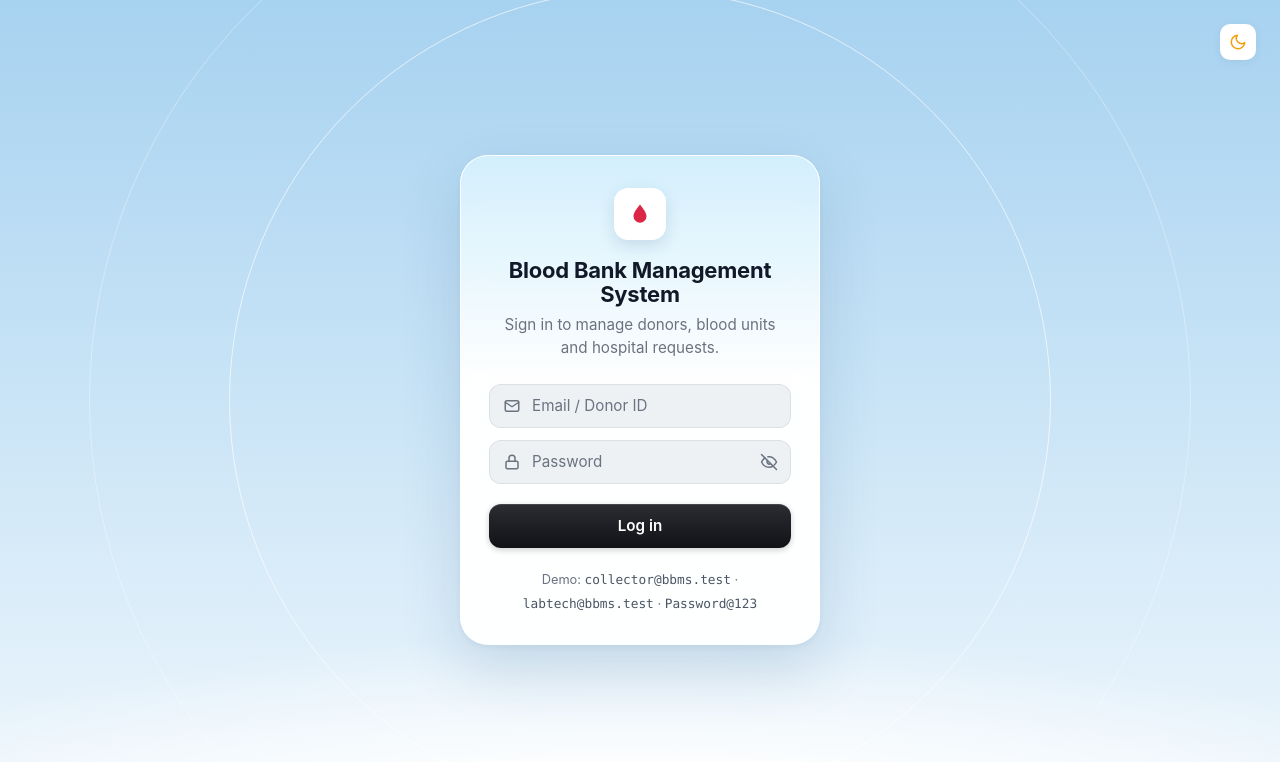
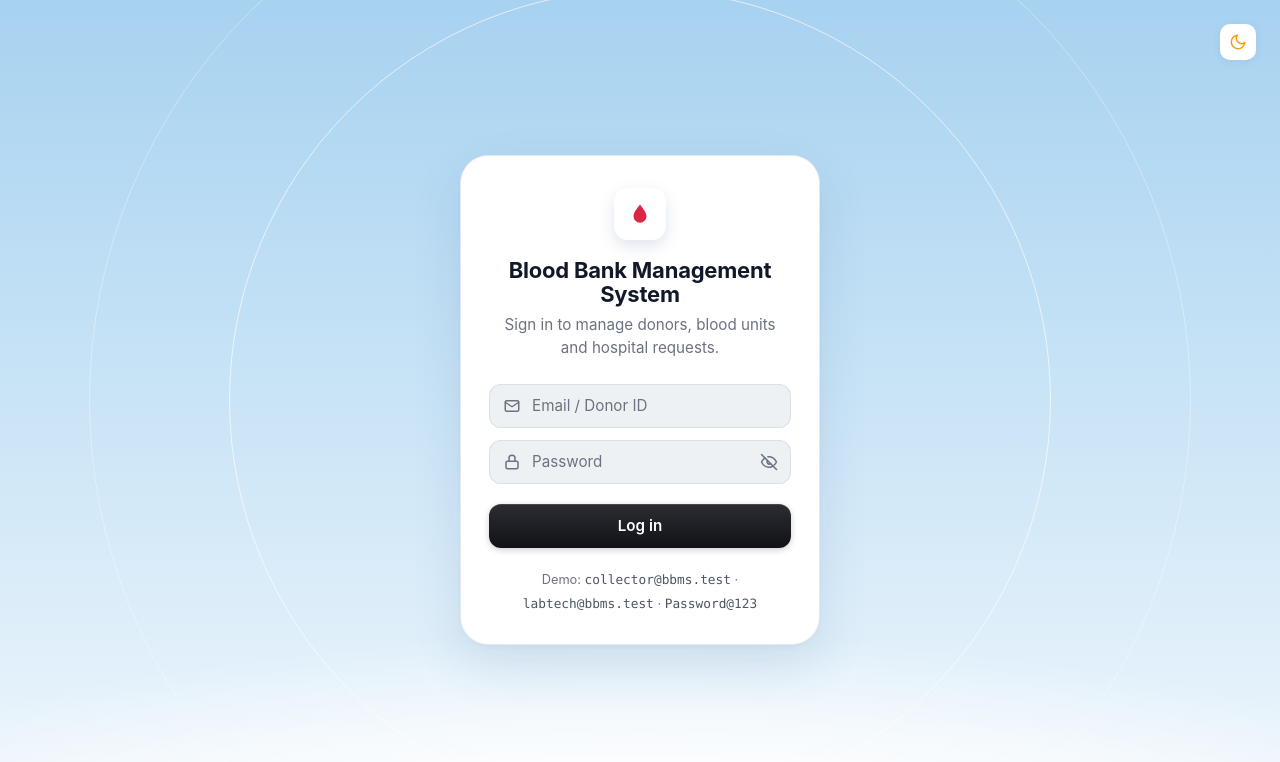
Before and after one commit to Yashtadi/bbms-team15, a React (Vite) app in the folder client/: page / in a window 1280 px wide. Shown: the top 762 px of the page. Built offline with nearby package versions, Linux system fonts and the light colour scheme.

Commit message:
style(theme): remove top blue gradient tint from light mode cards for a clean single-color background

```diff
--- a/client/src/index.css
+++ b/client/src/index.css
@@ -16,9 +16,9 @@
   --header-border: rgba(255, 255, 255, 0.9);
   --header-shadow: 0 4px 20px rgba(30, 80, 130, 0.08);
 
-  --card-bg: linear-gradient(180deg, rgba(212, 240, 252, 0.94) 0%, rgba(255, 255, 255, 0.97) 45%);
-  --card-border: rgba(255, 255, 255, 0.95);
-  --card-shadow: 0 24px 60px rgba(30, 80, 130, 0.16), 0 2px 6px rgba(30, 80, 130, 0.06);
+  --card-bg: #ffffff;
+  --card-border: rgba(226, 232, 240, 0.9);
+  --card-shadow: 0 20px 50px rgba(30, 80, 130, 0.12), 0 2px 6px rgba(30, 80, 130, 0.04);
 
   --card-inner-bg: #ffffff;
   --card-inner-border: rgba(226, 232, 240, 0.9);
```
